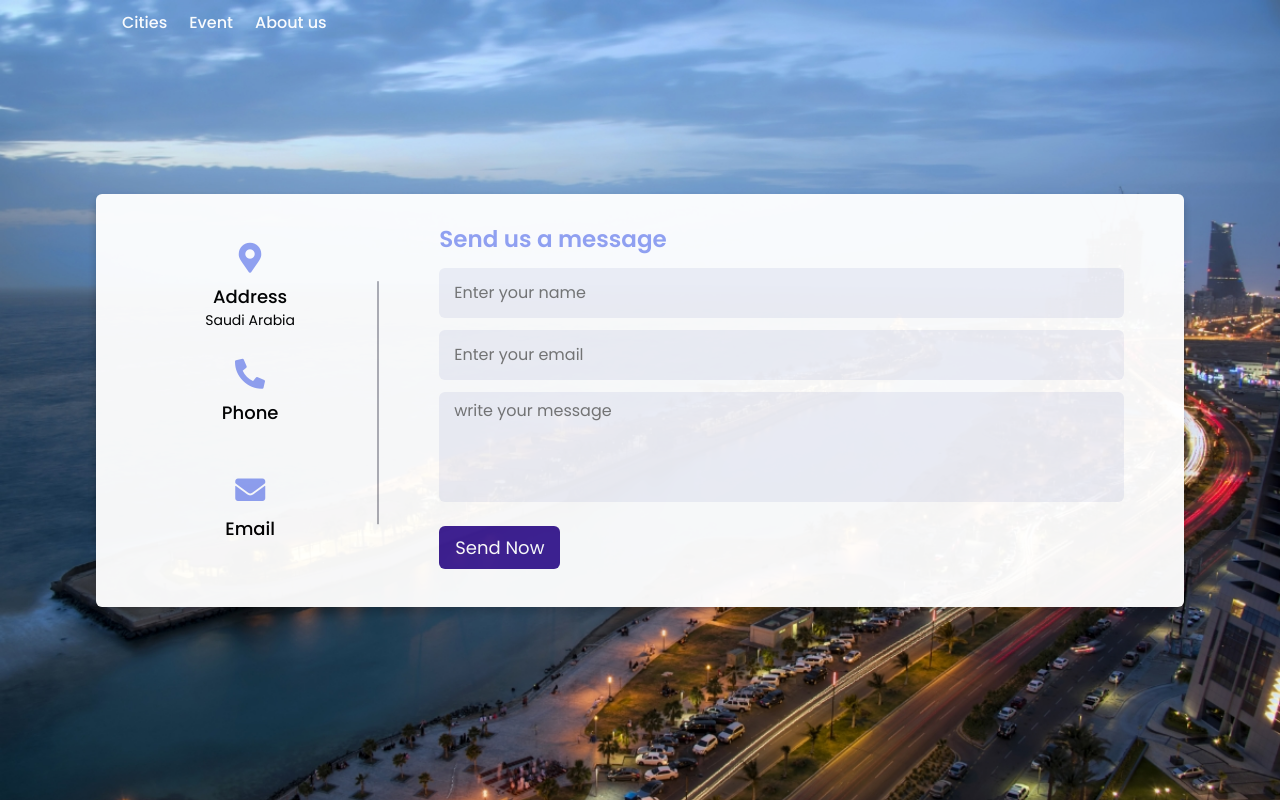
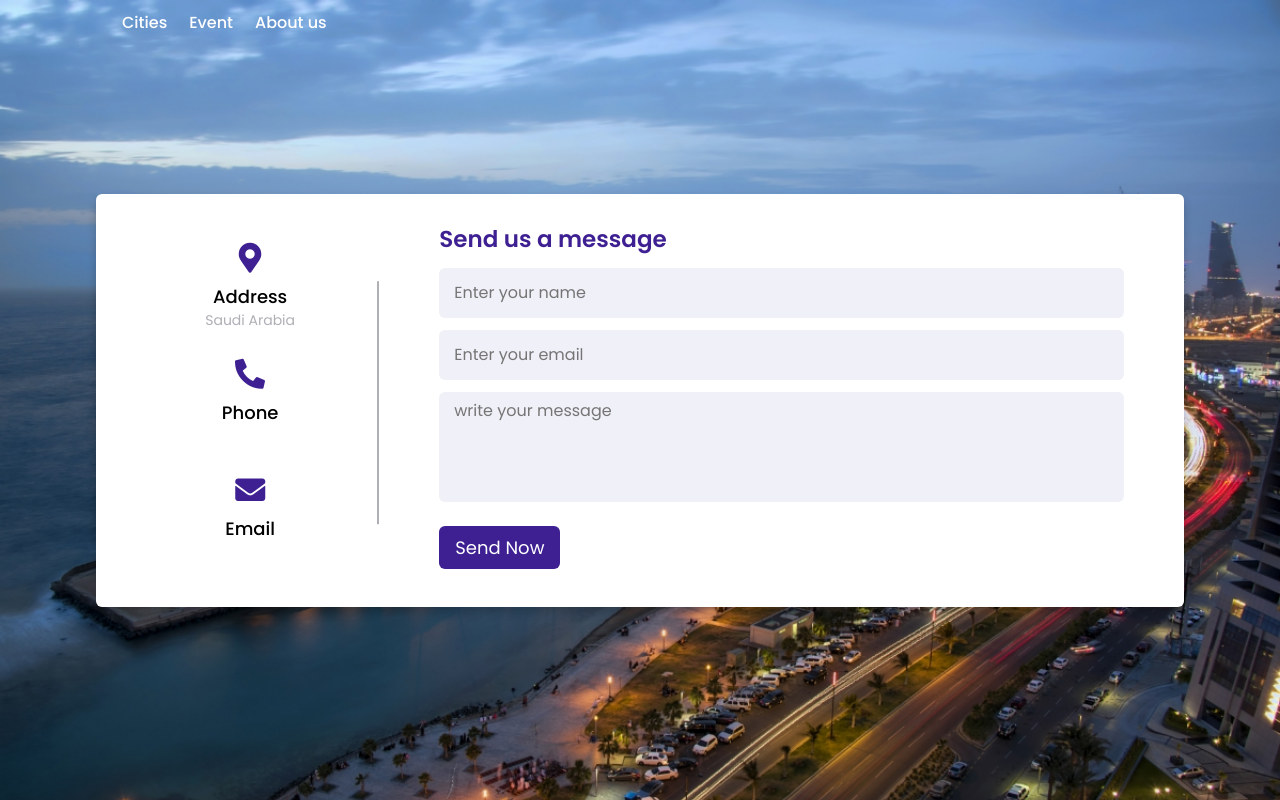
Before and after one commit to rsalghanim2/CS346-PROJ, a plain HTML site: page web/contact.html in a window 1280 px wide. Drawn offline with Linux system fonts and the light colour scheme.

Commit message:
design the address and the email

```diff
--- a/web/contact.css
+++ b/web/contact.css
@@ -1,4 +1,3 @@
-
 @import url('https://fonts.googleapis.com/css2?family=Poppins:wght@200;300;400;500;600;700&display=swap');
 
  *{
@@ -6,35 +5,28 @@
   padding: 0;
   box-sizing: border-box;
   font-family: "Poppins" , sans-serif;
-
 }
 body{
   min-height: 100vh;
   width: 100%;
-    background-image: url(contact.jpeg);
-    opacity: 0.96;
+  background: #c8e8e9;
   display: flex;
   align-items: center;
   justify-content: center;
+  background-image: url(contact.jpeg);
   background-size: cover;
-
 }
-
 .container{
   width: 85%;
   background: #fff;
   border-radius: 6px;
   padding: 20px 60px 30px 40px;
   box-shadow: 0 5px 10px rgba(0, 0, 0, 0.2);
-    position: fixed;
-
-
 }
 .container .content{
   display: flex;
   align-items: center;
   justify-content: space-between;
-    color: black;
 }
 .container .content .left-side{
   width: 25%;
@@ -62,7 +54,7 @@
 }
 .content .left-side .details i{
   font-size: 30px;
-    color:  rgb(146, 161, 243);
+  color: #3e2093;
   margin-bottom: 10px;
 }
 .content .left-side .details .topic{
@@ -72,8 +64,10 @@
 .content .left-side .details .text-one,
 .content .left-side .details .text-two{
   font-size: 14px;
-    color:black;
+  color: #afafb6;
+
 }
+
 .container .content .right-side{
   width: 75%;
   margin-left: 75px;
@@ -81,15 +75,14 @@
 .content .right-side .topic-text{
   font-size: 23px;
   font-weight: 600;
-    color:  rgb(146, 161, 243);
+  color: #3e2093;
+
 }
 .right-side .input-box{
   height: 50px;
   width: 100%;
   margin: 12px 0;
-
 }
-
 .right-side .input-box input,
 .right-side .input-box textarea{
   height: 100%;
@@ -160,10 +153,9 @@
    margin-left: 0;
  }
 }
-  .Email{
+a{
   text-decoration: none;
-
-
+  color: rgba(128, 128, 128, 0.9);
 
 }
 
```
Lines whose indentation alone changed are shown as unchanged.
